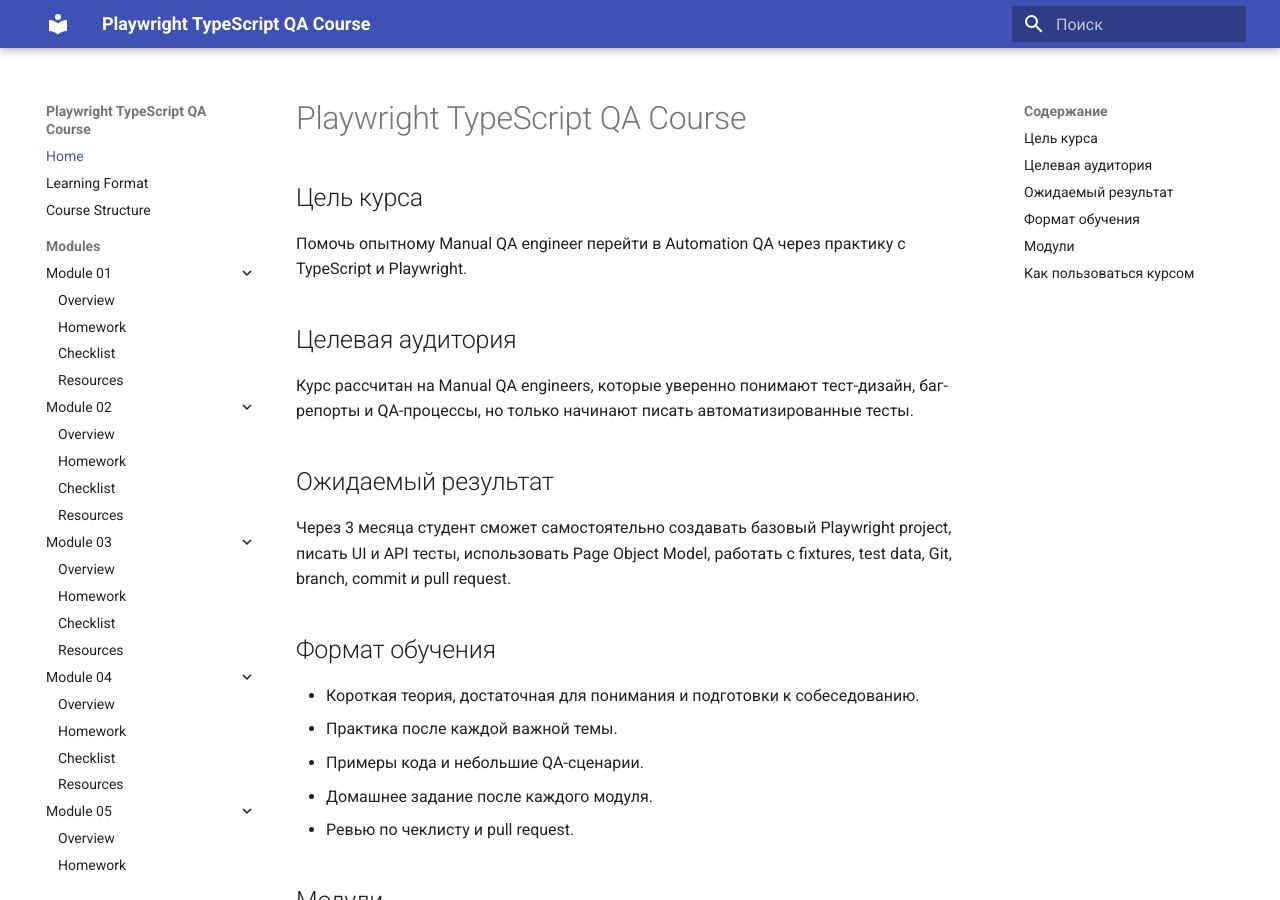
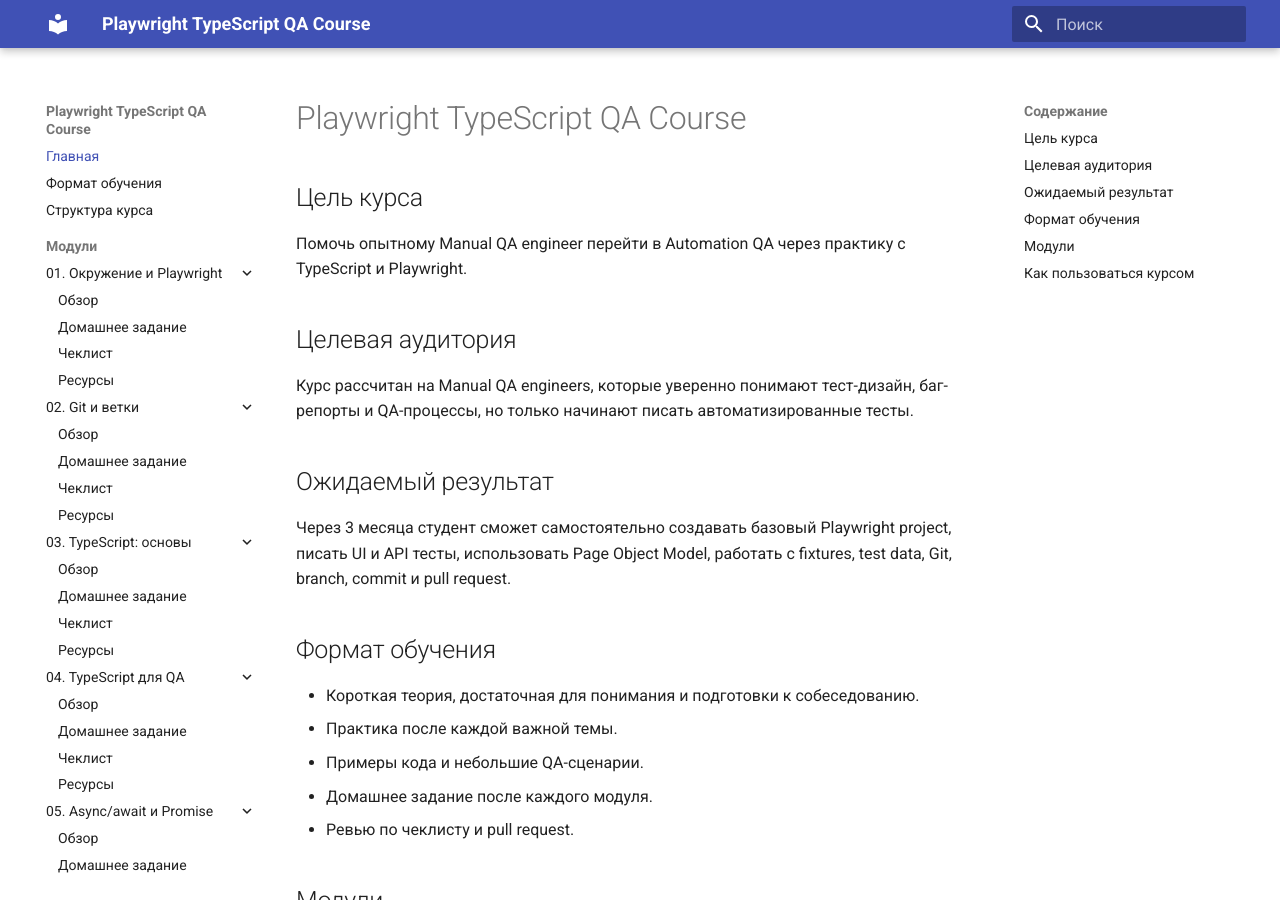
Before and after one commit to EugeneChirkun/Playwright-Typescript-QA-Course, an MkDocs documentation site: the page built from docs/index.md, in a window 1280 px wide and 900 px high. Built offline with MkDocs 1.6.1 and Material for MkDocs 9.7.7, drawn with Linux system fonts in a browser that asks for light colours.

Commit message:
Normalize MkDocs nav YAML quoting (#9)

```diff
--- a/mkdocs.yml
+++ b/mkdocs.yml
@@ -13,67 +13,67 @@ theme:
     - content.code.copy
 
 nav:
-  - Home: index.md
-  - Learning Format: learning-format.md
-  - Course Structure: course-structure.md
-  - Modules:
-    - Module 01:
-        - Overview: modules/01-environment-node-npm-vscode-playwright/index.md
-        - Homework: modules/01-environment-node-npm-vscode-playwright/homework.md
-        - Checklist: modules/01-environment-node-npm-vscode-playwright/checklist.md
-        - Resources: modules/01-environment-node-npm-vscode-playwright/resources.md
-    - Module 02:
-        - Overview: modules/02-git-branches-main-commands/index.md
-        - Homework: modules/02-git-branches-main-commands/homework.md
-        - Checklist: modules/02-git-branches-main-commands/checklist.md
-        - Resources: modules/02-git-branches-main-commands/resources.md
-    - Module 03:
-        - Overview: modules/03-typescript-introduction/index.md
-        - Homework: modules/03-typescript-introduction/homework.md
-        - Checklist: modules/03-typescript-introduction/checklist.md
-        - Resources: modules/03-typescript-introduction/resources.md
-    - Module 04:
-        - Overview: modules/04-typescript-for-qa/index.md
-        - Homework: modules/04-typescript-for-qa/homework.md
-        - Checklist: modules/04-typescript-for-qa/checklist.md
-        - Resources: modules/04-typescript-for-qa/resources.md
-    - Module 05:
-        - Overview: modules/05-async-await-promises/index.md
-        - Homework: modules/05-async-await-promises/homework.md
-        - Checklist: modules/05-async-await-promises/checklist.md
-        - Resources: modules/05-async-await-promises/resources.md
-    - Module 06:
-        - Overview: modules/06-oop-basics/index.md
-        - Homework: modules/06-oop-basics/homework.md
-        - Checklist: modules/06-oop-basics/checklist.md
-        - Resources: modules/06-oop-basics/resources.md
-    - Module 07:
-        - Overview: modules/07-playwright-basics/index.md
-        - Homework: modules/07-playwright-basics/homework.md
-        - Checklist: modules/07-playwright-basics/checklist.md
-        - Resources: modules/07-playwright-basics/resources.md
-    - Module 08:
-        - Overview: modules/08-locators-assertions-auto-waiting/index.md
-        - Homework: modules/08-locators-assertions-auto-waiting/homework.md
-        - Checklist: modules/08-locators-assertions-auto-waiting/checklist.md
-        - Resources: modules/08-locators-assertions-auto-waiting/resources.md
-    - Module 09:
-        - Overview: modules/09-page-object-model-clean-code/index.md
-        - Homework: modules/09-page-object-model-clean-code/homework.md
-        - Checklist: modules/09-page-object-model-clean-code/checklist.md
-        - Resources: modules/09-page-object-model-clean-code/resources.md
-    - Module 10:
-        - Overview: modules/10-fixtures-test-data-auth/index.md
-        - Homework: modules/10-fixtures-test-data-auth/homework.md
-        - Checklist: modules/10-fixtures-test-data-auth/checklist.md
-        - Resources: modules/10-fixtures-test-data-auth/resources.md
-    - Module 11:
-        - Overview: modules/11-api-testing-with-playwright/index.md
-        - Homework: modules/11-api-testing-with-playwright/homework.md
-        - Checklist: modules/11-api-testing-with-playwright/checklist.md
-        - Resources: modules/11-api-testing-with-playwright/resources.md
-    - Module 12:
-        - Overview: modules/12-ci-final-project/index.md
-        - Homework: modules/12-ci-final-project/homework.md
-        - Checklist: modules/12-ci-final-project/checklist.md
-        - Resources: modules/12-ci-final-project/resources.md
+  - 'Главная': 'index.md'
+  - 'Формат обучения': 'learning-format.md'
+  - 'Структура курса': 'course-structure.md'
+  - 'Модули':
+    - '01. Окружение и Playwright':
+        - 'Обзор': 'modules/01-environment-node-npm-vscode-playwright/index.md'
+        - 'Домашнее задание': 'modules/01-environment-node-npm-vscode-playwright/homework.md'
+        - 'Чеклист': 'modules/01-environment-node-npm-vscode-playwright/checklist.md'
+        - 'Ресурсы': 'modules/01-environment-node-npm-vscode-playwright/resources.md'
+    - '02. Git и ветки':
+        - 'Обзор': 'modules/02-git-branches-main-commands/index.md'
+        - 'Домашнее задание': 'modules/02-git-branches-main-commands/homework.md'
+        - 'Чеклист': 'modules/02-git-branches-main-commands/checklist.md'
+        - 'Ресурсы': 'modules/02-git-branches-main-commands/resources.md'
+    - '03. TypeScript: основы':
+        - 'Обзор': 'modules/03-typescript-introduction/index.md'
+        - 'Домашнее задание': 'modules/03-typescript-introduction/homework.md'
+        - 'Чеклист': 'modules/03-typescript-introduction/checklist.md'
+        - 'Ресурсы': 'modules/03-typescript-introduction/resources.md'
+    - '04. TypeScript для QA':
+        - 'Обзор': 'modules/04-typescript-for-qa/index.md'
+        - 'Домашнее задание': 'modules/04-typescript-for-qa/homework.md'
+        - 'Чеклист': 'modules/04-typescript-for-qa/checklist.md'
+        - 'Ресурсы': 'modules/04-typescript-for-qa/resources.md'
+    - '05. Async/await и Promise':
+        - 'Обзор': 'modules/05-async-await-promises/index.md'
+        - 'Домашнее задание': 'modules/05-async-await-promises/homework.md'
+        - 'Чеклист': 'modules/05-async-await-promises/checklist.md'
+        - 'Ресурсы': 'modules/05-async-await-promises/resources.md'
+    - '06. ООП: основы':
+        - 'Обзор': 'modules/06-oop-basics/index.md'
+        - 'Домашнее задание': 'modules/06-oop-basics/homework.md'
+        - 'Чеклист': 'modules/06-oop-basics/checklist.md'
+        - 'Ресурсы': 'modules/06-oop-basics/resources.md'
+    - '07. Playwright: основы':
+        - 'Обзор': 'modules/07-playwright-basics/index.md'
+        - 'Домашнее задание': 'modules/07-playwright-basics/homework.md'
+        - 'Чеклист': 'modules/07-playwright-basics/checklist.md'
+        - 'Ресурсы': 'modules/07-playwright-basics/resources.md'
+    - '08. Локаторы и проверки':
+        - 'Обзор': 'modules/08-locators-assertions-auto-waiting/index.md'
+        - 'Домашнее задание': 'modules/08-locators-assertions-auto-waiting/homework.md'
+        - 'Чеклист': 'modules/08-locators-assertions-auto-waiting/checklist.md'
+        - 'Ресурсы': 'modules/08-locators-assertions-auto-waiting/resources.md'
+    - '09. Page Object Model':
+        - 'Обзор': 'modules/09-page-object-model-clean-code/index.md'
+        - 'Домашнее задание': 'modules/09-page-object-model-clean-code/homework.md'
+        - 'Чеклист': 'modules/09-page-object-model-clean-code/checklist.md'
+        - 'Ресурсы': 'modules/09-page-object-model-clean-code/resources.md'
+    - '10. Fixtures и тестовые данные':
+        - 'Обзор': 'modules/10-fixtures-test-data-auth/index.md'
+        - 'Домашнее задание': 'modules/10-fixtures-test-data-auth/homework.md'
+        - 'Чеклист': 'modules/10-fixtures-test-data-auth/checklist.md'
+        - 'Ресурсы': 'modules/10-fixtures-test-data-auth/resources.md'
+    - '11. API testing':
+        - 'Обзор': 'modules/11-api-testing-with-playwright/index.md'
+        - 'Домашнее задание': 'modules/11-api-testing-with-playwright/homework.md'
+        - 'Чеклист': 'modules/11-api-testing-with-playwright/checklist.md'
+        - 'Ресурсы': 'modules/11-api-testing-with-playwright/resources.md'
+    - '12. CI и финальный проект':
+        - 'Обзор': 'modules/12-ci-final-project/index.md'
+        - 'Домашнее задание': 'modules/12-ci-final-project/homework.md'
+        - 'Чеклист': 'modules/12-ci-final-project/checklist.md'
+        - 'Ресурсы': 'modules/12-ci-final-project/resources.md'
```
